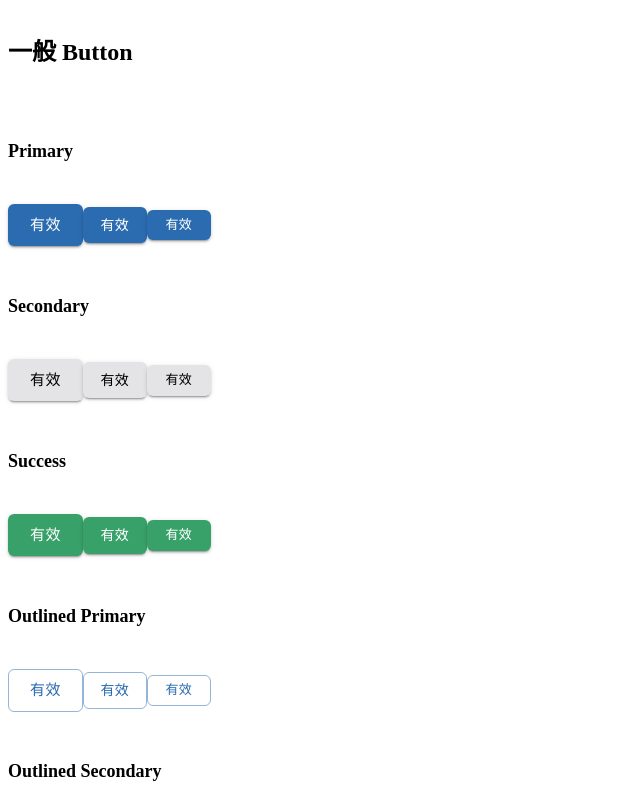
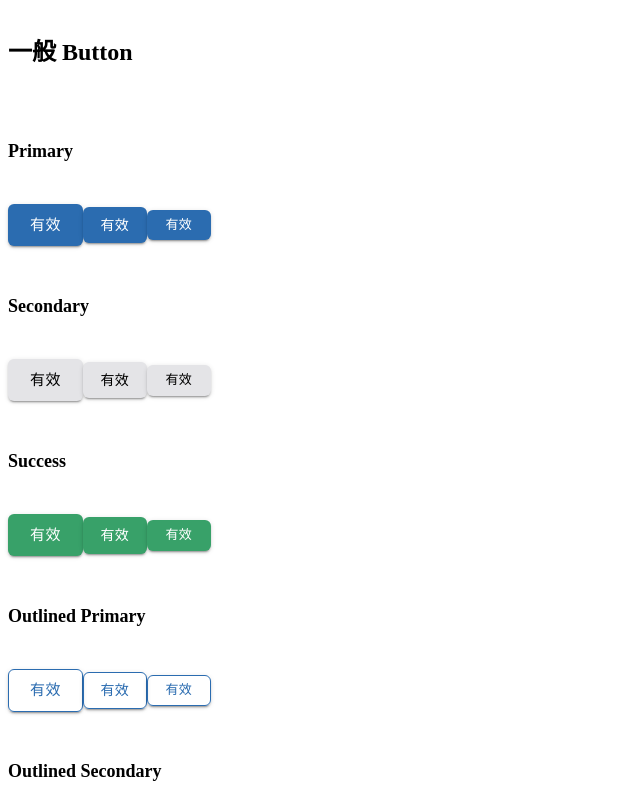
Before and after one commit to mosimosu/storybook_demo, a React (Vite) app: page / in a window 1280 px wide. Shown: the top 800 px of the page, without its empty margins (0-640 px from the left). Built offline with nearby package versions, Linux system fonts and the light colour scheme.

Commit message:
style: added & to every item

```diff
--- a/src/components/Button/index.tsx
+++ b/src/components/Button/index.tsx
@@ -1,4 +1,3 @@
-import { BorderColor } from "@mui/icons-material";
 import {
   Button as MuiButton,
   ButtonProps as MuiButtonProps,
@@ -17,17 +16,17 @@ interface ButtonProps extends MuiButtonProps {
 }
 
 const StyledButton = styled(MuiButton)(({ theme }) => ({
-  ".MuiButton-containedPrimary": {
+  "&.MuiButton-containedPrimary": {
     "&.Mui-disabled": {
       color: theme.palette.common.white,
     },
   },
-  ".MuiButton-containedSecondary": {
+  "&.MuiButton-containedSecondary": {
     "&.Mui-disabled": {
       color: theme.palette.common.white,
     },
   },
-  ".MuiButton-outlinedPrimary": {
+  "&.MuiButton-outlinedPrimary": {
     borderColor: theme.palette.primary.main,
     boxShadow:
       "0 2px 2px 0 rgba(0, 0, 0, 0.15), 0 3px 1px -2px rgba(0, 0, 0, 0.2), 0 1px 5px 0 rgba(0, 0, 0, 0.10)",
@@ -39,7 +38,7 @@ const StyledButton = styled(MuiButton)(({ theme }) => ({
       color: theme.palette.grey[500],
     },
   },
-  ".MuiButton-outlinedSecondary": {
+  "&.MuiButton-outlinedSecondary": {
     color: theme.palette.common.black,
     borderColor: theme.palette.grey[600],
     boxShadow:
@@ -54,7 +53,7 @@ const StyledButton = styled(MuiButton)(({ theme }) => ({
       color: theme.palette.grey[500],
     },
   },
-  ".MuiButton-outlineSuccess": {
+  "&.MuiButton-outlinedSuccess": {
     borderColor: theme.palette.success.main,
     boxShadow:
       "0 2px 2px 0 rgba(0, 0, 0, 0.15), 0 3px 1px -2px rgba(0, 0, 0, 0.2), 0 1px 5px 0 rgba(0, 0, 0, 0.10)",
@@ -68,13 +67,13 @@ const StyledButton = styled(MuiButton)(({ theme }) => ({
       color: theme.palette.grey[500],
     },
   },
-  ".MuiButton-textPrimary": {
+  "&.MuiButton-textPrimary": {
     color: theme.palette.primary.main,
     "&.Mui-disabled": {
       color: theme.palette.grey[500],
     },
   },
-  ".MuiButton-textSecondary": {
+  "&.MuiButton-textSecondary": {
     color: theme.palette.common.black,
     "&:hover": {
       BorderColor: theme.palette.grey[600],
@@ -85,7 +84,7 @@ const StyledButton = styled(MuiButton)(({ theme }) => ({
       color: theme.palette.grey[500],
     },
   },
-  ".MuiButton-textSuccess": {
+  "&.MuiButton-textSuccess": {
     color: theme.palette.success.main,
     backgroundColor: alpha(theme.palette.success.main, 0.05),
     "&.Mui-disabled": {
--- a/src/theme/index.ts
+++ b/src/theme/index.ts
@@ -1,43 +1,43 @@
-import { createTheme, alpha } from '@mui/material/styles'
-import { Palette } from '../enums/Theme/paletteEnum'
-import { zhTW } from '@mui/material/locale'
+import { createTheme, alpha } from "@mui/material/styles";
+import { Palette } from "../enums/Theme/paletteEnum";
+import { zhTW } from "@mui/material/locale";
 
 const theme = createTheme(
   {
     palette: {
       common: {
         white: Palette.White,
-                black: Palette.Black
+        black: Palette.Black,
       },
       primary: {
         main: Palette.Blue600,
         light: Palette.Blue500,
         dark: Palette.Blue700,
-                contrastText: Palette.White
+        contrastText: Palette.White,
       },
       secondary: {
         main: Palette.Grey200,
         light: Palette.Grey100,
         dark: Palette.Grey500,
-                contrastText: Palette.Black
+        contrastText: Palette.Black,
       },
       warning: {
         main: Palette.Yellow500,
         light: Palette.Yellow400,
         dark: Palette.Yellow600,
-                contrastText: Palette.Black
+        contrastText: Palette.Black,
       },
       error: {
         main: Palette.Red600,
         light: Palette.Red500,
         dark: Palette.Red600,
-                contrastText: Palette.White
+        contrastText: Palette.White,
       },
       success: {
         main: Palette.Green500,
         light: Palette.Green400,
         dark: Palette.Green600,
-                contrastText: Palette.White
+        contrastText: Palette.White,
       },
       grey: {
         50: Palette.Grey50,
@@ -49,15 +49,15 @@ const theme = createTheme(
         600: Palette.Grey600,
         700: Palette.Grey700,
         800: Palette.Grey800,
-                900: Palette.Grey900
-            }
+        900: Palette.Grey900,
+      },
     },
     components: {
       MuiButton: {
         styleOverrides: {
           root: {
-                        borderRadius: '6px',
-                        '& span.MuiButton-startIcon': { marginRight: '0px' }
+            borderRadius: "6px",
+            "& span.MuiButton-startIcon": { marginRight: "0px" },
           },
           // containedPrimary: {
           //     '&.Mui-disabled': {
@@ -110,159 +110,159 @@ const theme = createTheme(
           //         color: Palette.Grey500
           //     }
           // },
-                    textPrimary: {
-                        '&:hover': {
-                            borderColor: Palette.Blue500
+          // textPrimary: {
+          //     '&:hover': {
+          //         borderColor: Palette.Blue500
+          //     },
+          //     '&.Mui-disabled': {
+          //         color: Palette.Grey500
+          //     }
+          // },
+          // textSecondary: {
+          //     color: Palette.Black,
+          //     '&:hover': {
+          //         borderColor: Palette.Grey600,
+          //         backgroundColor: alpha('#000000', 0.05)
+          //     },
+          //     '&.Mui-disabled': {
+          //         borderColor: alpha('#111111', 0.15),
+          //         color: Palette.Grey500
+          //     }
+          // },
+          // textSuccess: {
+          //     '&:hover': {
+          //         borderColor: Palette.Green500,
+          //         backgroundColor: alpha(Palette.Green500, 0.05)
+          //     },
+          //     '&.Mui-disabled': {
+          //         borderColor: alpha('#111111', 0.15),
+          //         color: Palette.Grey500
+          //     }
+          // }
         },
-                        '&.Mui-disabled': {
-                            color: Palette.Grey500
-                        }
-                    },
-                    textSecondary: {
-                        color: Palette.Black,
-                        '&:hover': {
-                            borderColor: Palette.Grey600,
-                            backgroundColor: alpha('#000000', 0.05)
-                        },
-                        '&.Mui-disabled': {
-                            borderColor: alpha('#111111', 0.15),
-                            color: Palette.Grey500
-                        }
-                    },
-                    textSuccess: {
-                        '&:hover': {
-                            borderColor: Palette.Green500,
-                            backgroundColor: alpha(Palette.Green500, 0.05)
-                        },
-                        '&.Mui-disabled': {
-                            borderColor: alpha('#111111', 0.15),
-                            color: Palette.Grey500
-                        }
-                    }
-                }
       },
       MuiPagination: {
         styleOverrides: {
           root: {
-                        '& .MuiPaginationItem-root': {
-                            backgroundColor: 'transparent',
+            "& .MuiPaginationItem-root": {
+              backgroundColor: "transparent",
               borderColor: Palette.Grey300,
-                            '&.Mui-selected': {
+              "&.Mui-selected": {
                 borderColor: Palette.Blue600,
-                                backgroundColor: 'transparent'
-                            }
-                        }
-                    }
-                }
-            }
-        }
+                backgroundColor: "transparent",
+              },
+            },
+          },
+        },
+      },
+    },
   },
   zhTW
-)
+);
 
-export default theme
+export default theme;
 
 export const theme2 = createTheme({
   palette: {
     base: {
-            white: '#ffffff',
-            black: '#000000',
-            divider: alpha('#111111', 0.15)
+      white: "#ffffff",
+      black: "#000000",
+      divider: alpha("#111111", 0.15),
     },
     gray: {
-            50: '#fafafa',
-            100: '#f4f4f5',
-            200: '#e4e4e7',
-            300: '#d4d4d8',
-            400: '#a1a1aa',
-            500: '#71717a',
-            600: '#52525b',
-            700: '#3f3f46',
-            800: '#27272a',
-            900: '#18181b'
+      50: "#fafafa",
+      100: "#f4f4f5",
+      200: "#e4e4e7",
+      300: "#d4d4d8",
+      400: "#a1a1aa",
+      500: "#71717a",
+      600: "#52525b",
+      700: "#3f3f46",
+      800: "#27272a",
+      900: "#18181b",
     },
     blue: {
-            50: '#e8f8ff',
-            100: '#bee3f8',
-            200: '#90cdf4',
-            300: '#63b3ed',
-            400: '#4299e1',
-            500: '#3182ce',
-            600: '#2b6cb0',
-            700: '#2c5282',
-            800: '#2a4365',
-            900: '#1a365d'
+      50: "#e8f8ff",
+      100: "#bee3f8",
+      200: "#90cdf4",
+      300: "#63b3ed",
+      400: "#4299e1",
+      500: "#3182ce",
+      600: "#2b6cb0",
+      700: "#2c5282",
+      800: "#2a4365",
+      900: "#1a365d",
     },
     green: {
-            50: '#f0fff4',
-            100: '#c6f6d5',
-            200: '#9ae6b4',
-            300: '#68d391',
-            400: '#48bb78',
-            500: '#38a169',
-            600: '#25855a',
-            700: '#276749',
-            800: '#22543d',
-            900: '#1c4532'
+      50: "#f0fff4",
+      100: "#c6f6d5",
+      200: "#9ae6b4",
+      300: "#68d391",
+      400: "#48bb78",
+      500: "#38a169",
+      600: "#25855a",
+      700: "#276749",
+      800: "#22543d",
+      900: "#1c4532",
     },
     yellow: {
-            50: '#fefce8',
-            100: '#fdedd3',
-            200: '#fbdba7',
-            300: '#f9c97c',
-            400: '#f7b750',
-            500: '#f5a524',
-            600: '#c4841d',
-            700: '#936316',
-            800: '#62420e',
-            900: '#312107'
+      50: "#fefce8",
+      100: "#fdedd3",
+      200: "#fbdba7",
+      300: "#f9c97c",
+      400: "#f7b750",
+      500: "#f5a524",
+      600: "#c4841d",
+      700: "#936316",
+      800: "#62420e",
+      900: "#312107",
     },
     red: {
-            50: '#ffff5f',
-            100: '#fed7d7',
-            200: '#feb2b2',
-            300: '#fc8181',
-            400: '#f56565',
-            500: '#e53e3e',
-            600: '#c53030',
-            700: '#9b2c2c',
-            800: '#822727',
-            900: '#63171b'
+      50: "#ffff5f",
+      100: "#fed7d7",
+      200: "#feb2b2",
+      300: "#fc8181",
+      400: "#f56565",
+      500: "#e53e3e",
+      600: "#c53030",
+      700: "#9b2c2c",
+      800: "#822727",
+      900: "#63171b",
     },
     purple: {
-            50: '#faf5ff',
-            100: '#e9d8fd',
-            200: '#d6bcfa',
-            300: '#b794f4',
-            400: '#9f7aea',
-            500: '#805ad5',
-            600: '#6b46c1',
-            700: '#553c9a',
-            800: '#44337a',
-            900: '#322659'
-        }
+      50: "#faf5ff",
+      100: "#e9d8fd",
+      200: "#d6bcfa",
+      300: "#b794f4",
+      400: "#9f7aea",
+      500: "#805ad5",
+      600: "#6b46c1",
+      700: "#553c9a",
+      800: "#44337a",
+      900: "#322659",
+    },
   },
   typography: {
-        fontFamily: 'Noto Sans TC',
+    fontFamily: "Noto Sans TC",
     textTiny: {
-            fontSize: '0.75rem',
-            lineHeight: '1rem'
+      fontSize: "0.75rem",
+      lineHeight: "1rem",
     },
     textSmall: {
-            fontSize: '0.875rem',
-            lineHeight: '1.25rem'
+      fontSize: "0.875rem",
+      lineHeight: "1.25rem",
     },
     textMedium: {
-            fontSize: '1rem',
-            lineHeight: '1.5rem'
+      fontSize: "1rem",
+      lineHeight: "1.5rem",
     },
     textLarge: {
-            fontSize: '1.125rem',
-            lineHeight: '1.75rem'
+      fontSize: "1.125rem",
+      lineHeight: "1.75rem",
     },
     textXLarge: {
-            fontSize: '1.25rem',
-            lineHeight: '1.75rem'
-        }
-    }
-})
+      fontSize: "1.25rem",
+      lineHeight: "1.75rem",
+    },
+  },
+});
```
Lines whose indentation alone changed are shown as unchanged.
